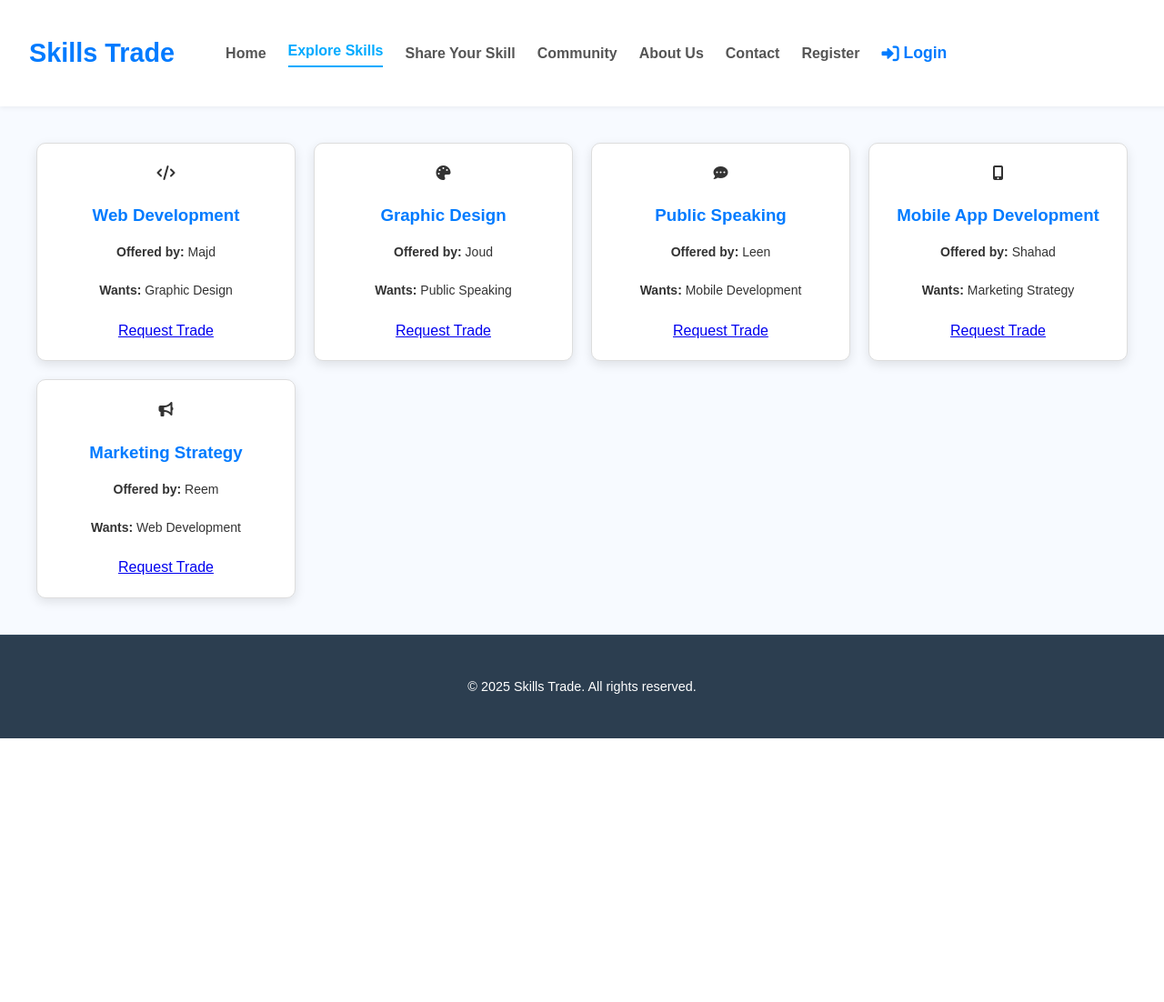
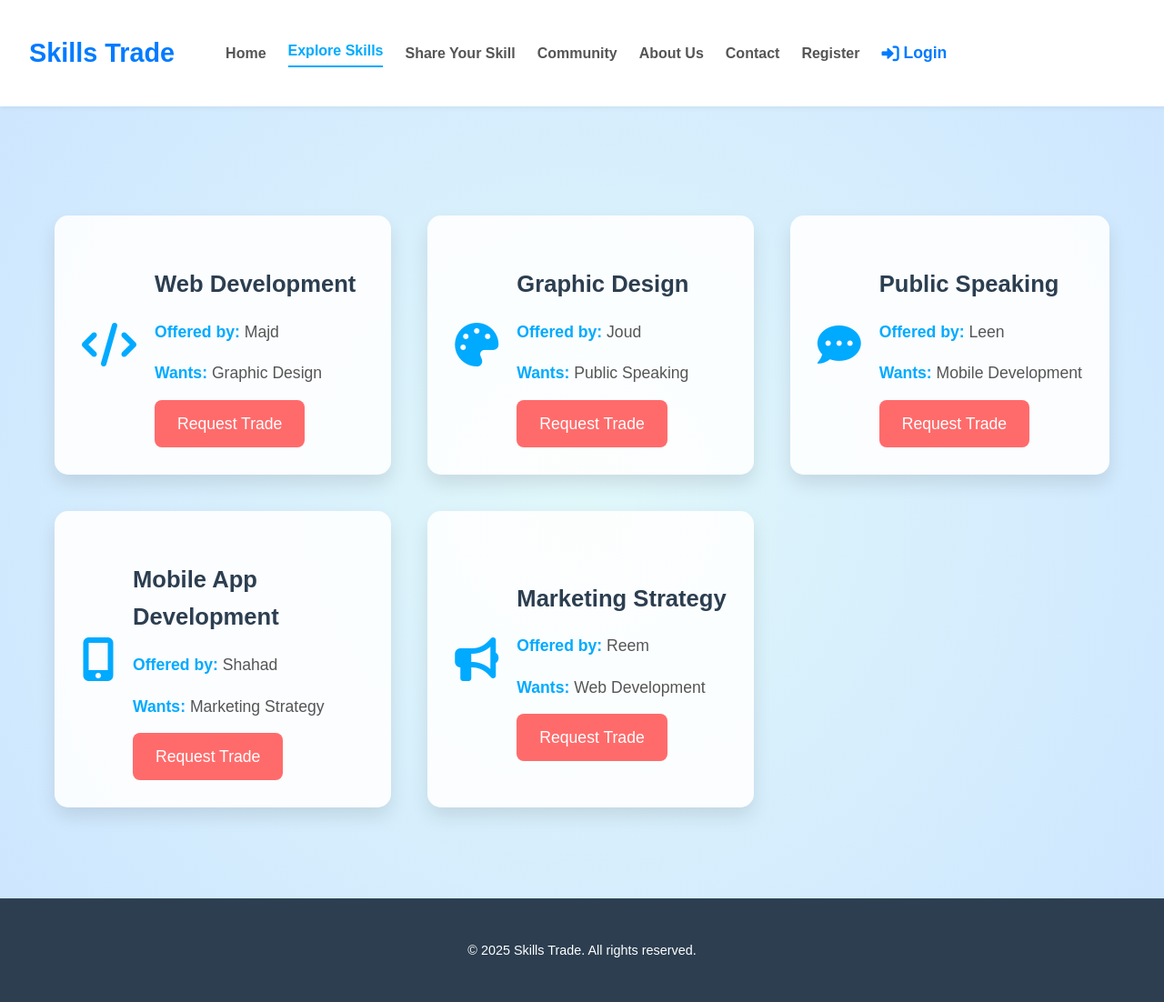
Before and after one commit to joud-7101/skillsTrade, a PHP site: page /HTML/Skills.html in a window 1280 px wide; the page is wider, and only the part inside the window is pictured. Shown: that part at 91% size. Before the commit the page ends 812 px from the top of that part, so only its background shows below. Run offline with PHP 8.4, Linux system fonts and the light colour scheme.

Commit message:
Update Skills.css

```diff
--- a/CSS/Skills.css
+++ b/CSS/Skills.css
@@ -1,45 +1,112 @@
 /* Skills Page Styles */
+body {
+  background: radial-gradient(
+    circle,
+    #e0f7fa,
+    #cce5ff
+  ); /* Soft radial gradient background */
+}
+
 .skills-grid {
   display: grid;
-    grid-template-columns: repeat(auto-fit, minmax(250px, 1fr));
-    gap: 20px;
-    padding: 40px;
+  grid-template-columns: repeat(
+    auto-fit,
+    minmax(350px, auto)
+  ); /* Wider cards with flexible height */
+  gap: 40px; /* More spacious grid */
+  padding: 60px;
+  max-width: 1200px;
+  margin: 60px auto 40px;
 }
 
 .skill-card {
-    background: white;
-    border: 1px solid #ddd;
-    border-radius: 10px;
-    padding: 20px;
-    box-shadow: 0 4px 12px rgba(0,0,0,0.1);
-    transition: transform 0.3s;
-    text-align: center;
+  background: rgba(255, 255, 255, 0.9); /* Semi-transparent white background */
+  border-radius: 15px;
+  box-shadow: 0 10px 20px rgba(0, 0, 0, 0.1);
+  transition: transform 0.3s ease-in-out, box-shadow 0.3s ease-in-out;
+  text-align: left; /* Align text to the left */
+  display: flex; /* Enable flexbox for icon and text layout */
+  align-items: center; /* Vertically align icon and text */
+  padding: 30px;
 }
 
 .skill-card:hover {
-    transform: scale(1.02);
+  transform: translateY(-8px);
+  box-shadow: 0 15px 30px rgba(0, 0, 0, 0.15);
+}
+
+.skill-card .skill-icon {
+  font-size: 3rem; /* Larger icons */
+  color: #00aaff;
+  margin-right: 20px;
+  flex-shrink: 0; /* Don't shrink the icon */
+  transition: transform 0.3s ease-in-out;
+}
+
+.skill-card:hover .skill-icon {
+  transform: rotate(45deg) scale(1.1);
+}
+
+.skill-card .skill-details {
+  flex-grow: 1; /* Allow text to take up remaining space */
 }
 
 .skill-card h3 {
-    color: #007bff;
+  color: #2c3e50;
   margin-bottom: 10px;
+  font-size: 1.6rem;
 }
 
 .skill-card p {
-    font-size: 14px;
-    margin-bottom: 20px;
+  font-size: 1.1rem;
+  margin-bottom: 15px;
+  color: #555;
 }
 
-  .apply-btn {
-    padding: 10px 20px;
-    background-color: #007bff;
+.skill-card strong {
+  color: #00aaff;
+  font-weight: bold;
+}
+
+.trade-btn {
+  display: inline-block;
+  padding: 12px 25px;
+  background-color: #ff6b6b; /* More vibrant call-to-action color */
   color: white;
   border: none;
-    border-radius: 6px;
+  border-radius: 8px;
   text-decoration: none;
-    transition: background-color 0.3s;
+  font-size: 1.1rem;
+  transition: background-color 0.3s ease;
 }
 
-  .apply-btn:hover {
-    background-color: #0056b3;
+.trade-btn:hover {
+  background-color: #e64a4a;
 }
+
+/* Responsive Adjustments */
+@media (max-width: 768px) {
+  .skills-grid {
+    grid-template-columns: 1fr;
+    padding: 30px;
+  }
+  .skill-card {
+    flex-direction: column; /* Stack icon and text on smaller screens */
+    align-items: flex-start; /* Align items to the left */
+    padding: 20px;
+  }
+  .skill-card .skill-icon {
+    font-size: 2.5rem;
+    margin-right: 0;
+    margin-bottom: 15px;
+  }
+  .skill-card h3 {
+    font-size: 1.4rem;
+  }
+  .skill-card p {
+    font-size: 1rem;
+  }
+  .trade-btn {
+    font-size: 1rem;
+  }
+}
```
Lines whose indentation alone changed are shown as unchanged.
